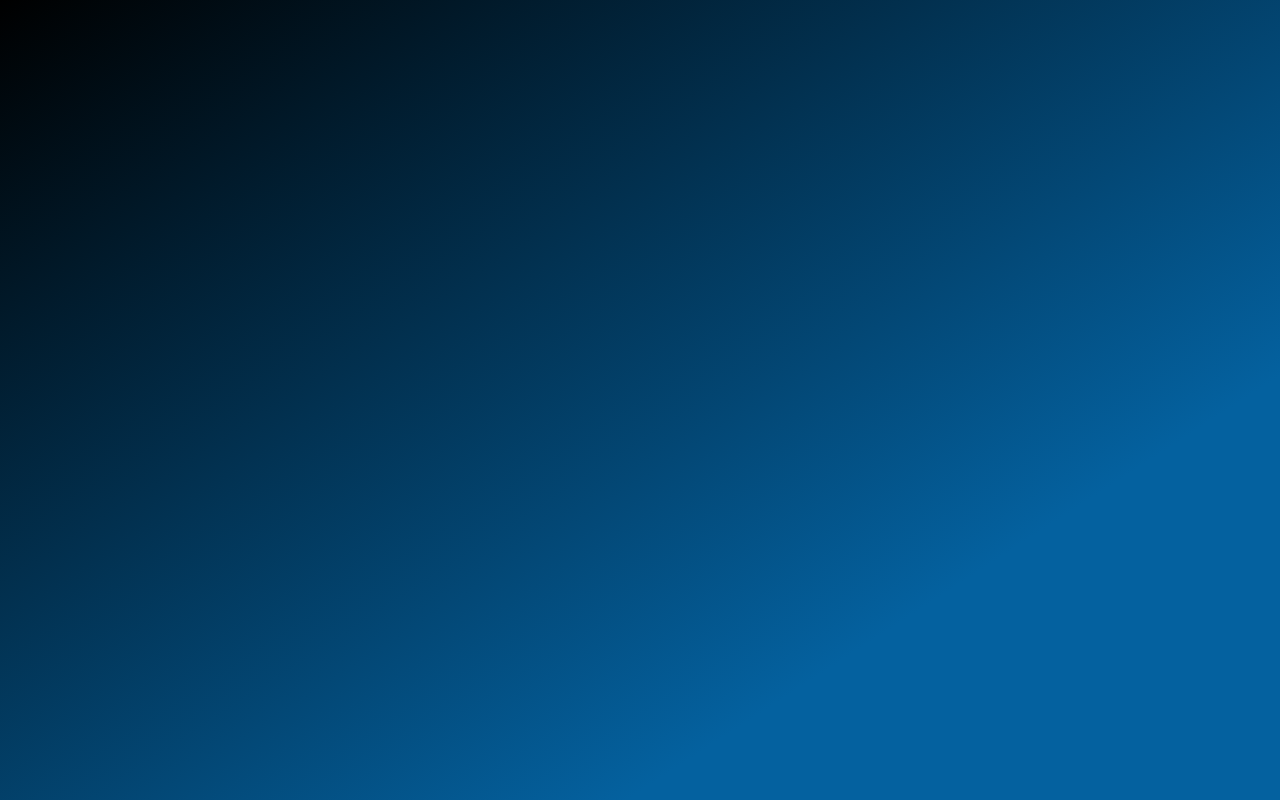
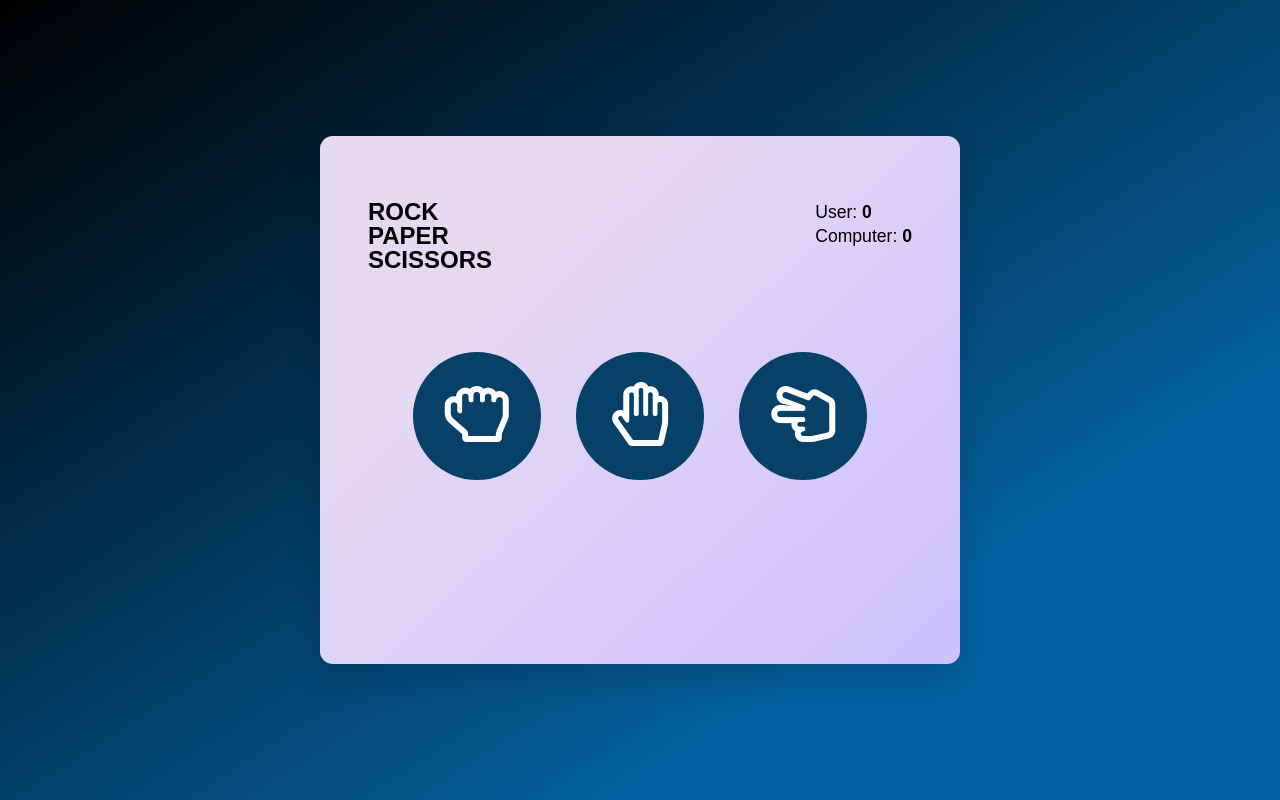
Before and after one commit to smruti-0201/ROCK-PAPER__SCISSORS, a plain HTML site: page index.html in a window 1280 px wide. Drawn offline with Linux system fonts and the light colour scheme.

Commit message:
UI completed

```diff
--- a/index.html
+++ b/index.html
@@ -10,6 +10,29 @@
   <link rel="stylesheet" href="./style.css">
 </head>
 <body>
+  <div class="container">
+    <header>
+      <div class="title">
+        <p>Rock</p>
+        <p>Paper</p>
+        <p>Scissors</p>
+      </div>
+      <div class="scores">
+        <p>User: <span id="user-score">0</p>
+        <p>Computer: <span id="comp-score">0</span></p>
+      </div>
+    </header>
+    <div class="weapons">
+      <button><i class="far fa-hand-rock"></i></button>
+      <button><i class="far fa-hand-paper"></i></button>
+      <button><i class="far fa-hand-scissors"></i></button>
+    </div>
+    <div class="details">
+      <p id="u-choice"> </p>
+      <p id="comp-choice"></p>
+      <p id="result"></p>
+    </div>
+  </div>
   <script src="./script.js"></script>
 </body>
 </html>
--- a/style.css
+++ b/style.css
@@ -24,6 +24,80 @@ body{
   background-image: linear-gradient(315deg, #0cbaba 0%, #380036 74%); */
   background-color: #000000;
 background-image: linear-gradient(147deg, #000000 0%, #04619f 74%);
-  color: var(--blue-color);
+  color: var(--black-color);
 
 }
+.container{
+  width: 45%;
+  min-width: 40rem;
+  /* background-color: #fee2f8;
+  background-image: linear-gradient(315deg, #fee2f8 0%, #dcf8ef 74%); */
+  /* background-color: #2884b8;
+  background-image: linear-gradient(315deg, #2884b8 0%, #d1bad2 74%); */
+  /* background-color: #7ed6df;
+  background-image: linear-gradient(315deg, #7ed6df 0%, #000000 74%); */background-color: #cdc1ff;
+  background-image: linear-gradient(316deg, #cdc1ff 0%, #e5d9f2 74%);
+  padding: 4rem 3rem;
+  position: absolute;
+  top: 50%;
+  left:50% ;
+  transform: translate(-50%, -50%);
+  border-radius: 0.8rem;
+  box-shadow: 0 1rem 2rem rgba(0, 0, 0, 0.15);
+
+}
+header{
+  min-height: 2.5rem;
+  display: flex;
+  justify-content: space-between;
+  margin-bottom: 5rem;
+
+}
+header .title{
+  font-weight:700 ;
+  font-size: 1.5rem;
+  line-height: 1.5rem;
+  text-transform: uppercase;
+}
+.scores{
+  font-weight: 500;
+  font-size: 1.1rem;
+  line-height: 1.5rem;
+}
+.weapons{
+  width: 90%;
+  margin: auto;
+  display: flex;
+  justify-content: space-around;
+}
+.weapons button{
+  background-color: rgb(7, 65, 104);
+  color: var(--white-color);
+  border: none;
+  font-size: 4rem;
+  height: 8rem;
+  width: 8rem;
+  border-radius: 50%;
+  outline: none;
+  cursor: pointer;
+}
+.details{
+  margin-top: 3rem;
+  text-align: center;
+}
+#result{
+  width: 15rem;
+  padding: 1rem 0;
+  margin: 2.5rem auto;
+  font-weight: 700;
+  letter-spacing: 0.5px;
+  text-transform: uppercase;
+}
+#u-choice,
+#comp-choice{
+  font-weight: 400;
+  margin-bottom: 0.5rem;
+}
+span{
+  font-weight: 900;
+}
```
